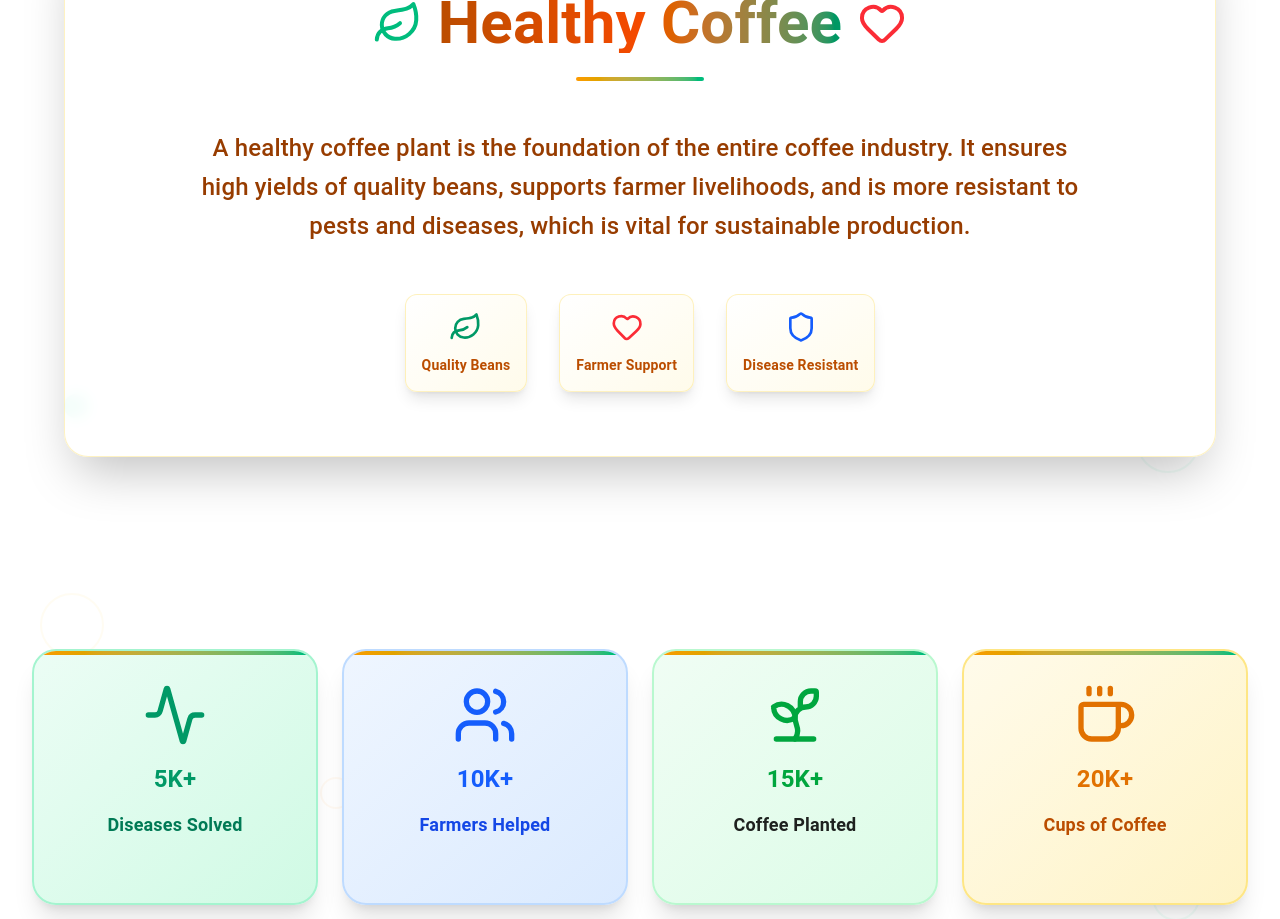
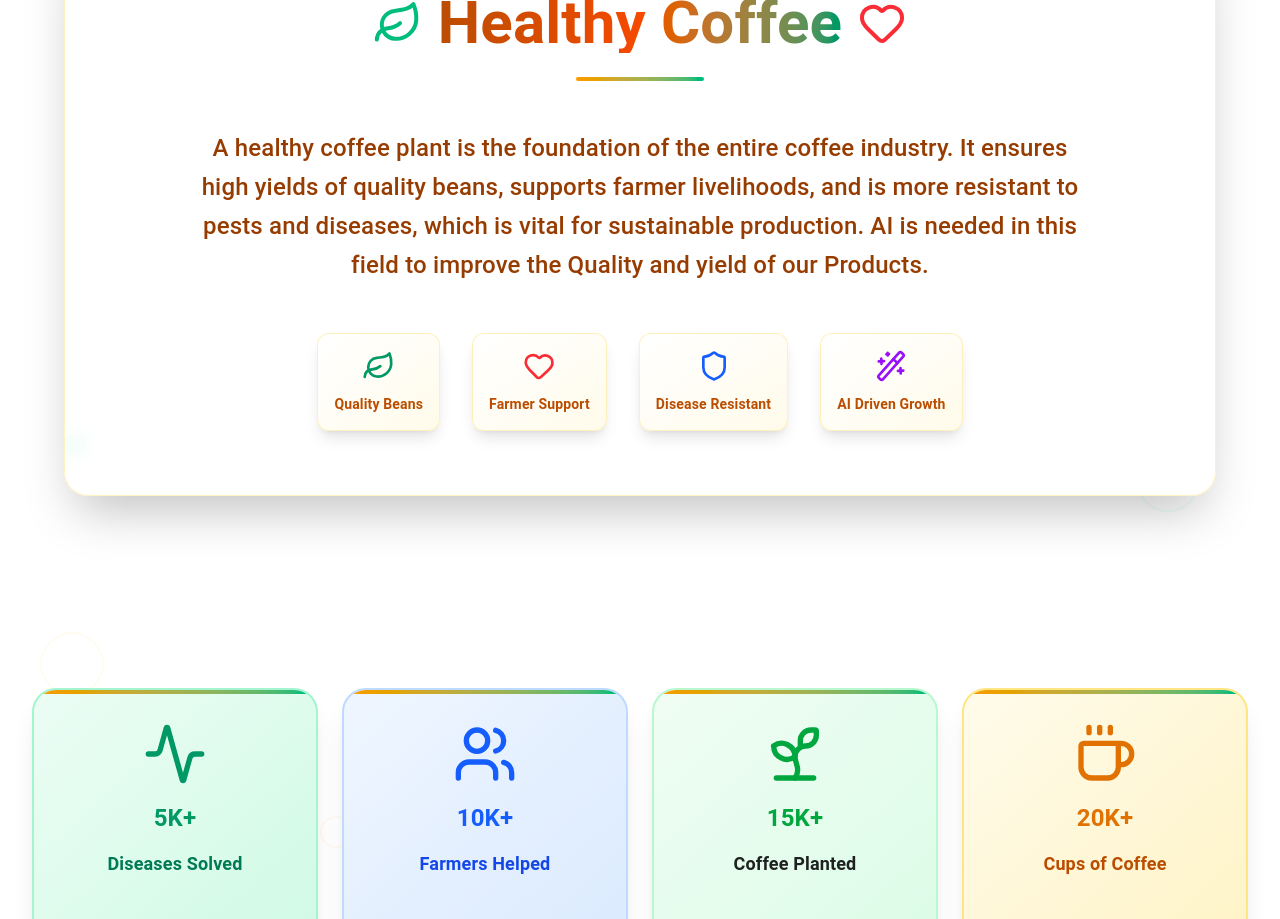
Before and after one commit to Jigishas/Healthycoffee, a React (Vite) app in the folder coffee/: page / in a window 1280 px wide. Shown: the part 2340-3259 px from the top of the page. Built offline with nearby package versions, Linux system fonts and the light colour scheme.

Commit message:
few updates

```diff
--- a/coffee/src/Components/BODY/imageSlider/Belowimg.jsx
+++ b/coffee/src/Components/BODY/imageSlider/Belowimg.jsx
@@ -1,7 +1,8 @@
 import React from 'react';
 // eslint-disable-next-line no-unused-vars
 import { motion } from 'framer-motion';
-import { Leaf, Heart, Shield } from 'lucide-react';
+import { Leaf, Heart, Shield, WandSparkles } from 'lucide-react';
+
 
 const Belowimg = () => {
   return (
@@ -73,7 +74,7 @@ const Belowimg = () => {
             viewport={{ once: true }}
           >
             <p className="text-lg md:text-xl lg:text-2xl text-amber-800 leading-relaxed font-medium mb-8 max-w-4xl mx-auto">
-              A healthy coffee plant is the foundation of the entire coffee industry. It ensures high yields of quality beans, supports farmer livelihoods, and is more resistant to pests and diseases, which is vital for sustainable production.
+              A healthy coffee plant is the foundation of the entire coffee industry. It ensures high yields of quality beans, supports farmer livelihoods, and is more resistant to pests and diseases, which is vital for sustainable production. AI is needed in this field to improve the Quality and yield of our Products.
             </p>
 
             {/* Feature Icons */}
@@ -87,7 +88,8 @@ const Belowimg = () => {
               {[
                 { icon: Leaf, label: "Quality Beans", color: "text-emerald-600" },
                 { icon: Heart, label: "Farmer Support", color: "text-red-500" },
-                { icon: Shield, label: "Disease Resistant", color: "text-blue-600" }
+                { icon: Shield, label: "Disease Resistant", color: "text-blue-600" },
+                { icon: WandSparkles, label: "AI Driven Growth", color: "text-purple-600" }
               ].map((item, index) => (
                 <motion.div
                   key={item.label}
```
